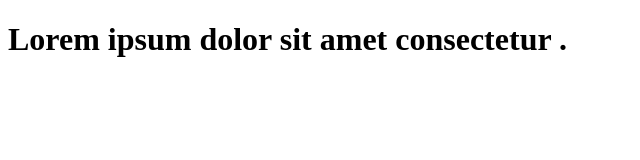
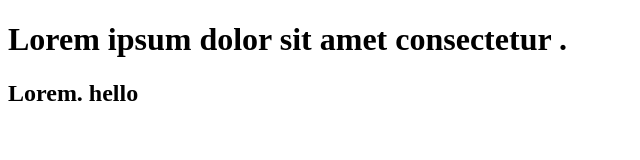
Before and after one commit to sudarshankumar52621-stack/learn-git, a plain HTML site: page index.html in a window 1280 px wide. Shown: the whole page, without its empty margins (0-640 px from the left). Drawn offline with Linux system fonts and the light colour scheme.

Commit message:
add paragraph to code

```diff
--- a/index.html
+++ b/index.html
@@ -7,6 +7,6 @@
 </head>
 <body>
     <h1>Lorem ipsum dolor sit amet consectetur .</h1>
-
+    <h2>Lorem. hello </h2>
 </body>
 </html>
```
